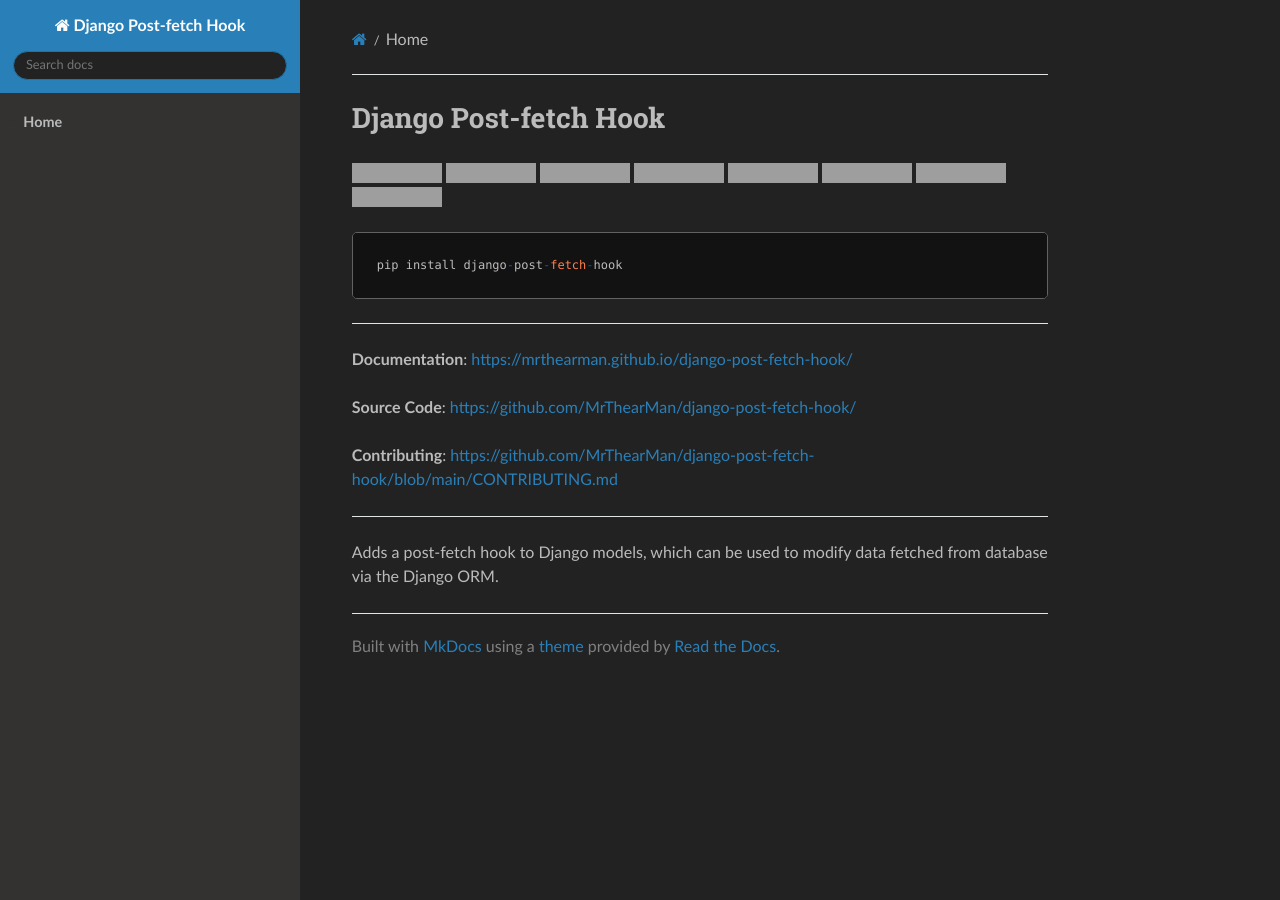
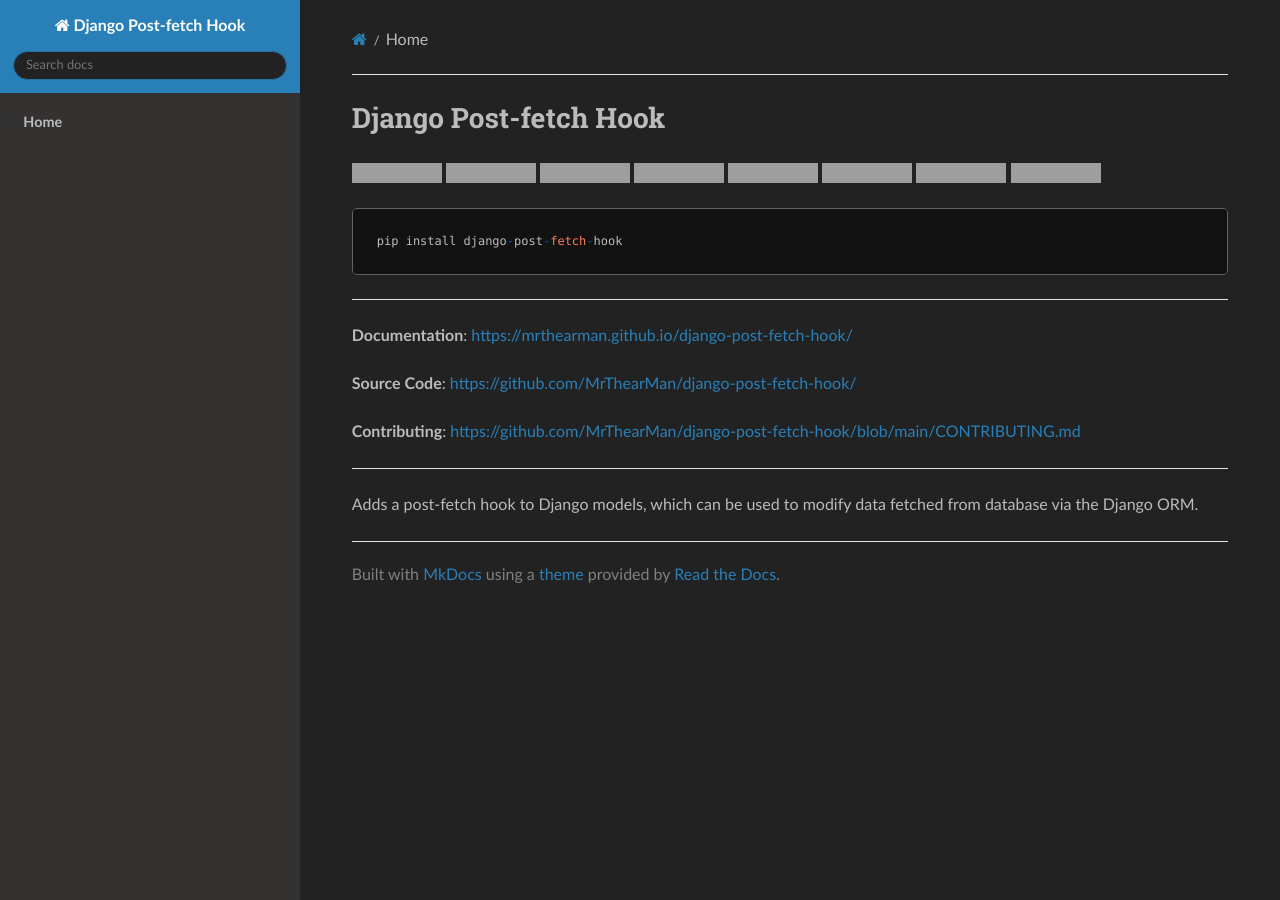
Before and after one commit to MrThearMan/django-post-fetch-hook, an MkDocs documentation site: the page built from docs/index.md, in a window 1280 px wide. Built offline with MkDocs 1.6.1, drawn with Linux system fonts in a browser that asks for light colours; nearby versions of some CDN libraries; a script that is not in the unit is left out; grey boxes are pictures that could not be loaded.

Commit message:
Small improvements to docs css styling

```diff
--- a/docs/css/docs.css
+++ b/docs/css/docs.css
@@ -16,6 +16,16 @@
 ::-webkit-scrollbar-thumb {
     border-radius: 5px;
     background: #424242!important;
+}
+
+.wy-nav-content {
+    max-width: 1024px;
+    margin: auto;
+}
+
+.wy-side-scroll {
+    overflow-y: auto;
+    height: auto;
 }
 
 div.wy-nav-content,
@@ -145,6 +155,10 @@
     background: #121212;
 }
 
+.rst-versions {
+    margin-top: 6px;
+}
+
 .rst-content table.docutils:not(.field-list) tr:nth-child(2n-1) td,
 .wy-table-backed,
 .wy-table-odd td,
@@ -158,8 +172,13 @@
     border: 2px solid #363636;
     border-left: 4px solid #2980b9;
     margin-left: 0 !important;
-    padding: 16px 12px 0 24px;
+    padding: 16px 12px 16px 24px;
 }
+
+blockquote > p {
+    margin: 0;
+}
+
 
 blockquote code {
     line-height: normal;
```
